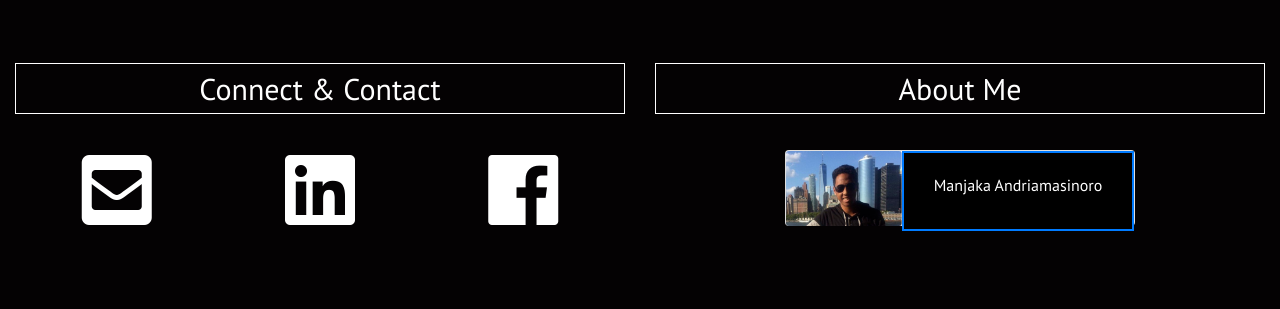
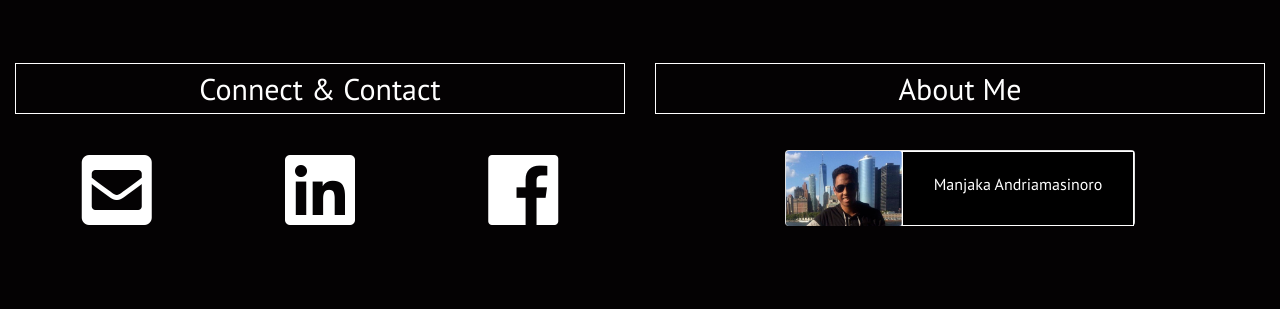
Before and after one commit to Manjaka97/pneumonia.elvnosix, a Flask app: page / in a window 1280 px wide. Shown: the part 1685-1994 px from the top of the page. Run offline with Flask 2, Linux system fonts and the light colour scheme; some libraries are stand-ins or nearby versions.

Commit message:
Fixed picture css

```diff
--- a/static/css/style.css
+++ b/static/css/style.css
@@ -133,3 +133,11 @@ span.contact:hover {
 button h2.question {
 	color: white; !important;
 }
+
+.about-card-body {
+	background-color: black;
+	border-style: solid;
+	border-width: 1px;
+	border-color: white;
+	height: 75px;
+}
--- a/templates/index.html
+++ b/templates/index.html
@@ -170,7 +170,7 @@
 							    	<img src="static/images/Profile.PNG" class="card-img" style="height: 75px; object-fit: cover" alt="profile">
 							    </div>
 							    <div class="col-md-8">
-							        <div class="card-body" style="background-color: black; border-style: solid; border-width: 2px">
+							        <div class="card-body about-card-body">
 							        	<p class="card-title" style="color: white">Manjaka Andriamasinoro</p>
 							        </div>
 							    </div>
```
